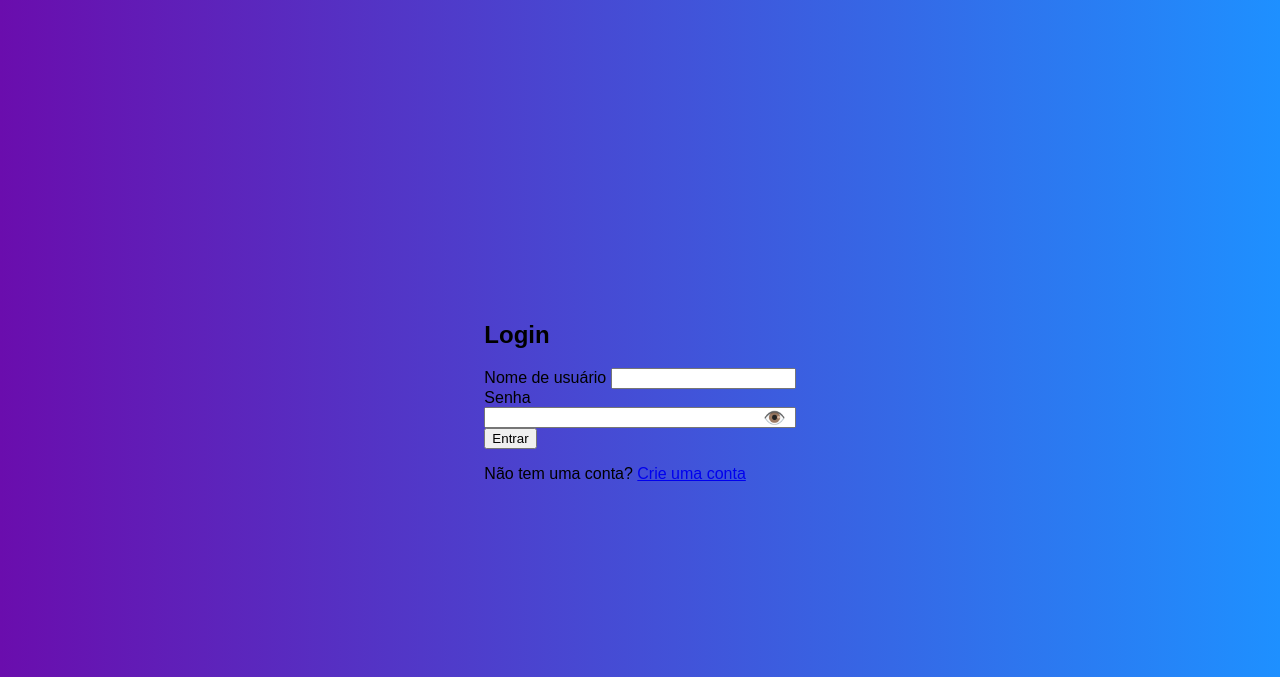
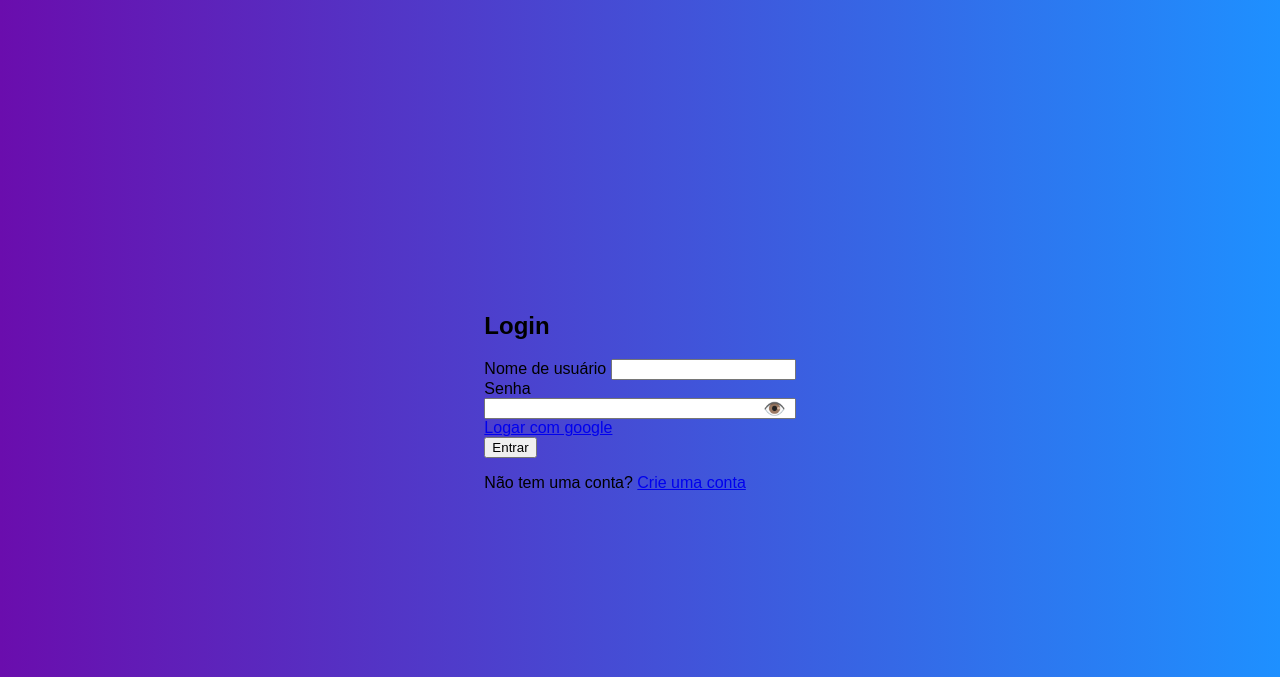
Before and after one commit to Fabiolmr/Tech4um, a Flask app: page /login in a window 1280 px wide. Shown: the top 677 px of the page. Run offline with Flask 3, Linux system fonts and the light colour scheme; some libraries are stand-ins or nearby versions.

Commit message:
login google

```diff
--- a/Project/main.py
+++ b/Project/main.py
@@ -3,10 +3,25 @@ from flask_socketio import join_room, leave_room, send, SocketIO
 from flask_sqlalchemy import SQLAlchemy
 from flask_login import UserMixin, login_user, login_required, logout_user, current_user, LoginManager
 from werkzeug.security import generate_password_hash, check_password_hash
-import random
+import random, os
 from string import ascii_uppercase
 
+#bibliotecas para autenticação de login
+from flask_dance.contrib.google import make_google_blueprint, google
+from flask_dance.consumer import oauth_authorized
+from sqlalchemy.orm.exc import NoResultFound
+
 app = Flask(__name__)
+
+#Configuração do Google OAuth com Flask-Dance
+google_bp = make_google_blueprint(
+    client_id= os.environ.get("GOOGLE_CLIENT_ID"),
+    client_secret= os.environ.get("CLIENT_SECRET"),
+    scope=["profile", "email"],
+    redirect_to="google.login"
+)
+
+app.register_blueprint(google_bp, url_prefix="/login")
 
 # Configuração do Banco de Dados
 app.config['SECRET_KEY'] = "DSISHDSHDS"
@@ -28,6 +43,39 @@ class User(UserMixin, db.Model):
     id = db.Column(db.Integer, primary_key=True)
     username = db.Column(db.String(150), unique=True, nullable=False)
     password = db.Column(db.String(150), nullable=False)
+
+#Função par caso o login google dê certo
+@oauth_authorized.connect_via(google_bp)
+def google_logged_in(blueprint, token):
+    if not token:
+        flash("Falha ao fazer login com o Google.", category="danger")
+        return redirect(url_for("login"))
+
+    resp = blueprint.session.get("/oauth2/v2/userinfo")
+    if not resp.ok:
+        flash("Falha ao obter dados do Google.", category="danger")
+        return False
+
+    google_user_info = resp.json()
+    email = google_user_info["email"]
+    name = google_user_info["name"]
+
+    user = User.query.filter_by(username=email).first()
+
+    if user:
+        #Usuário existe: Apenas faz o login
+        login_user(user)
+        flash(f"Login bem-sucedido com Google! Bem-vindo(a), {name}.", category="success")
+    else:
+        #Usuário novo: Cria e salva o novo usuário no banco de dados
+        #Como o login é via OAuth, não precisamos de senha
+        new_user = User(username=email, password=generate_password_hash("NO_PASSWORD_NEEDED_OAUTH"))
+        db.session.add(new_user)
+        db.session.commit()
+        login_user(new_user)
+        flash(f"Conta criada com Google! Bem-vindo(a), {name}.", category="success")
+
+    return redirect(url_for("home"))
 
 with app.app_context():
     db.create_all()
@@ -89,8 +137,9 @@ def login():
         flash("Nome de usuário ou senha inválidos.", "danger")
         return redirect(url_for("login"))
 
-    return render_template("login.html")
+    google_login_url = url_for("google.login")
 
+    return render_template("login.html", google_login_url=google_login_url)
 
 @app.route("/logout")
 @login_required
--- a/Project/templates/login.html
+++ b/Project/templates/login.html
@@ -30,6 +30,12 @@
                 </div>
             </div>
 
+            <div>
+                <a href="{{ google_login_url }}">
+                    Logar com google
+                </a>
+            </div>
+
             <button type="submit">Entrar</button>
         </form>
 
```
